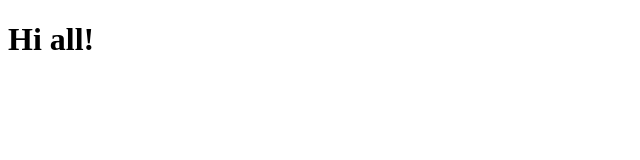
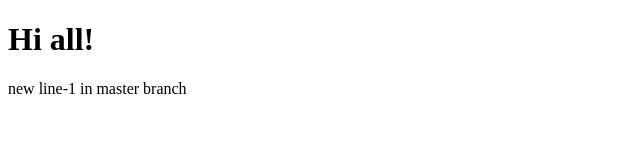
Before and after one commit to srinivashemadri/test, a plain HTML site: page index.html in a window 1280 px wide. Shown: the whole page, without its empty margins (0-640 px from the left). Drawn offline with Linux system fonts and the light colour scheme.

Commit message:
added line-1 in master

```diff
--- a/index.html
+++ b/index.html
@@ -7,5 +7,6 @@
 </head>
 <body>
     <h1>Hi all!</h1>
+    <p>new line-1 in master branch</p>
 </body>
 </html>
```
